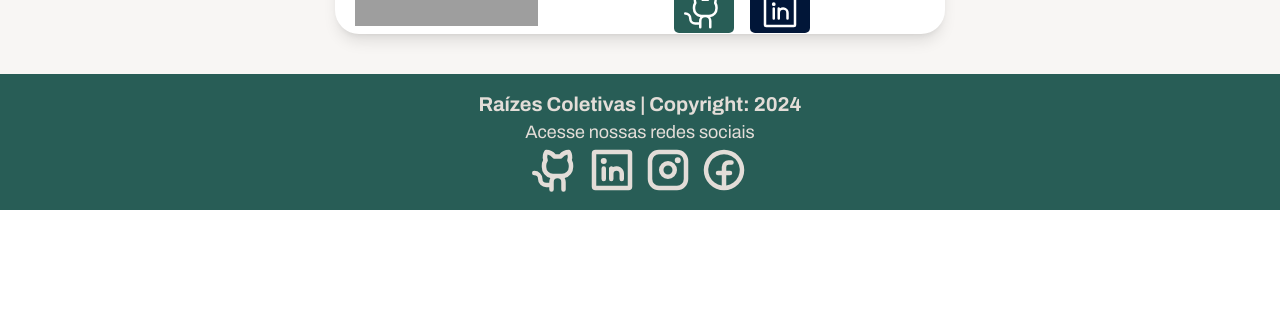
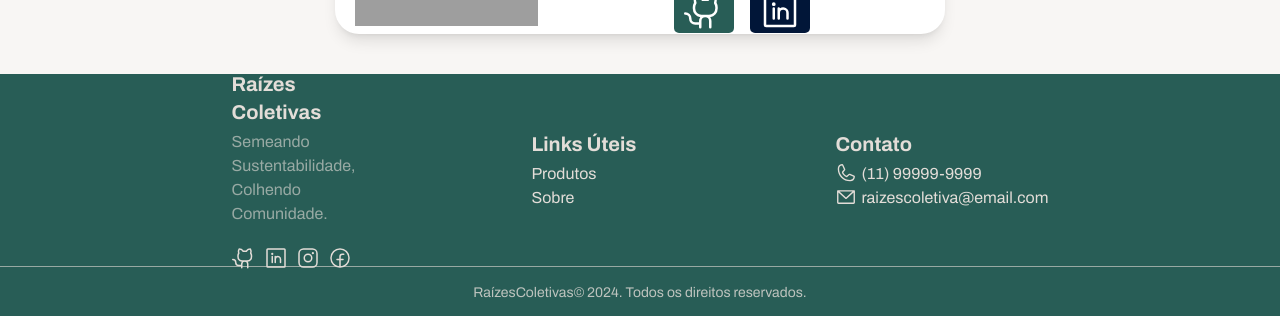
Before and after one commit to Projeto-Integrador-Raizes-Coletivas/frontend, a React (Vite) app: page /sobre in a window 1280 px wide. Shown: the part 1241-1557 px from the top of the page. Before the commit the page ends 1451 px from the top, so only its background shows below. Built offline with nearby package versions, Linux system fonts and the light colour scheme; grey boxes are pictures that could not be loaded.

Commit message:
feat: implementa redesign do Footer

```diff
--- a/src/App.tsx
+++ b/src/App.tsx
@@ -4,8 +4,8 @@ import Navbar from "./components/navbar/Navbar"
 import Footer from "./components/footer/Footer"
 import Cadastro from "./pages/cadastro/Cadastro"
 import Login from "./pages/login/Login"
+import Sobre from "./pages/sobre/Sobre"
 import { AuthProvider } from "./contexts/AuthContext"
-import Sobre from "./pages/sobre/Sobre"
 
 function App() {
     return (
--- a/src/components/footer/Footer.tsx
+++ b/src/components/footer/Footer.tsx
@@ -1,35 +1,81 @@
-import { FacebookLogo, GithubLogo, InstagramLogo, LinkedinLogo } from '@phosphor-icons/react'
+import { EnvelopeSimple, FacebookLogo, GithubLogo, InstagramLogo, LinkedinLogo, Phone } from "@phosphor-icons/react";
+import { Link } from "react-router-dom";
 
 function Footer() {
-
-
-
     return (
         <>
-            <div className="flex justify-center bg-verde text-bege">
-                <div className="container flex flex-col items-center py-4">
-                    <p className='text-xl font-bold'>
-                        Raízes Coletivas | Copyright: 2024
-                    </p>
-                    <p className='text-lg'>Acesse nossas redes sociais</p>
-                    <div className='flex gap-2'>
-                        <a href="https://github.com/orgs/Projeto-Integrador-Raizes-Coletivas/repositories" target="_blank">
-                            <GithubLogo size={48} weight='bold' />
-                        </a>
-                        <a href="https://www.linkedin.com/school/generationbrasil" target="_blank">
-                            <LinkedinLogo size={48} weight='bold' />
-                        </a>
-                        <a href="https://www.instagram.com/generationbrasil" target="_blank">
-                            <InstagramLogo size={48} weight='bold' />
-                        </a>
-                        <a href="https://www.facebook.com/generationbrasil" target="_blank">
-                            <FacebookLogo size={48} weight='bold' />
-                        </a>
+            <div className="flex justify-center bg-verde text-bege h-48">
+                <div className="columns-3 flex justify-center items-center gap-44 w-3/5">
+                    <div className="flex flex-col">
+                        <p className="text-xl text-left font-bold mb-1">Raízes Coletivas</p>
+                        <p className="opacity-[0.6]">
+                            Semeando Sustentabilidade, Colhendo Comunidade.
+                        </p>
+                        <ul className="flex flex-row gap-2 mt-5">
+                            <li>
+                                <a
+                                    href="https://github.com/orgs/Projeto-Integrador-Raizes-Coletivas/repositories"
+                                    target="_blank"
+                                >
+                                    <GithubLogo size={24} />
+                                </a>
+                            </li>
+                            <li>
+                                <a
+                                    href="https://www.linkedin.com/school/generationbrasil"
+                                    target="_blank"
+                                >
+                                    <LinkedinLogo size={24} />
+                                </a>
+                            </li>
+                            <li>
+                                <a
+                                    href="https://www.instagram.com/generationbrasil"
+                                    target="_blank"
+                                >
+                                    <InstagramLogo size={24} />
+                                </a>
+                            </li>
+                            <li>
+                                <a
+                                    href="https://www.facebook.com/generationbrasil"
+                                    target="_blank"
+                                >
+                                    <FacebookLogo size={24} />
+                                </a>
+                            </li>
+                        </ul>
+                    </div>
+                    <div className="flex flex-col">
+                        <p className="text-xl text-left font-bold mb-1 w-32">Links Úteis</p>
+                        <Link to="/produtos">
+                            Produtos
+                        </Link>
+
+                        <Link to="/sobre">
+                            Sobre
+                        </Link>
+                    </div>
+                    <div className="flex flex-col">
+                        <p className="text-xl text-left font-bold mb-1">Contato</p>
+                        <div className="flex flex-row gap-1">
+                            <Phone size={22} />
+                            <p>(11) 99999-9999</p>
+                        </div>
+                        <div className="flex flex-row gap-1">
+                            <EnvelopeSimple size={22} />
+                            <p>raizescoletiva@email.com</p>
+                        </div>
                     </div>
                 </div>
             </div>
+            <div className="bg-verde flex justify-center text-bege text-sm p-4 border-t border-[#e3ddd8] border-opacity-[0.6] border-x-none border-t-1">
+                <span className="opacity-[0.8]">
+                    RaízesColetivas© 2024. Todos os direitos reservados.
+                </span>
+            </div>
         </>
-    )
+    );
 }
 
 export default Footer
```
